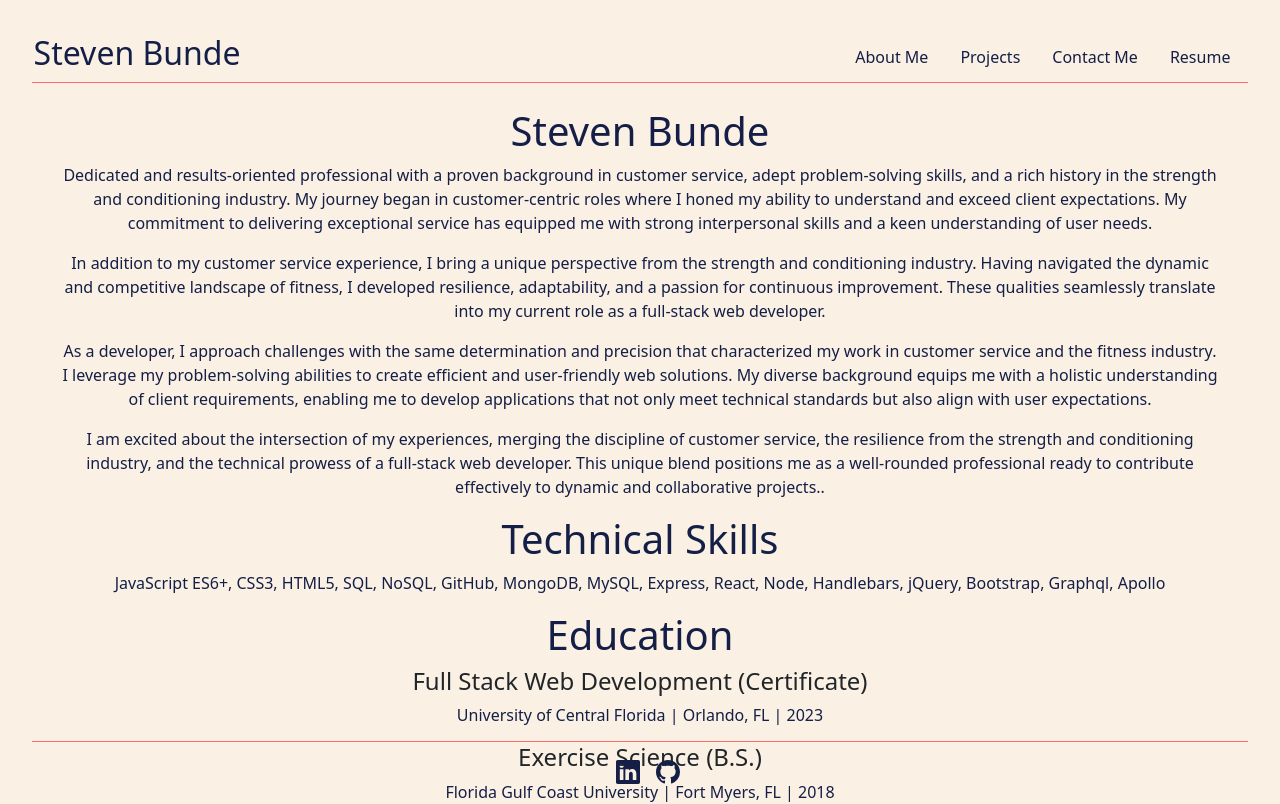
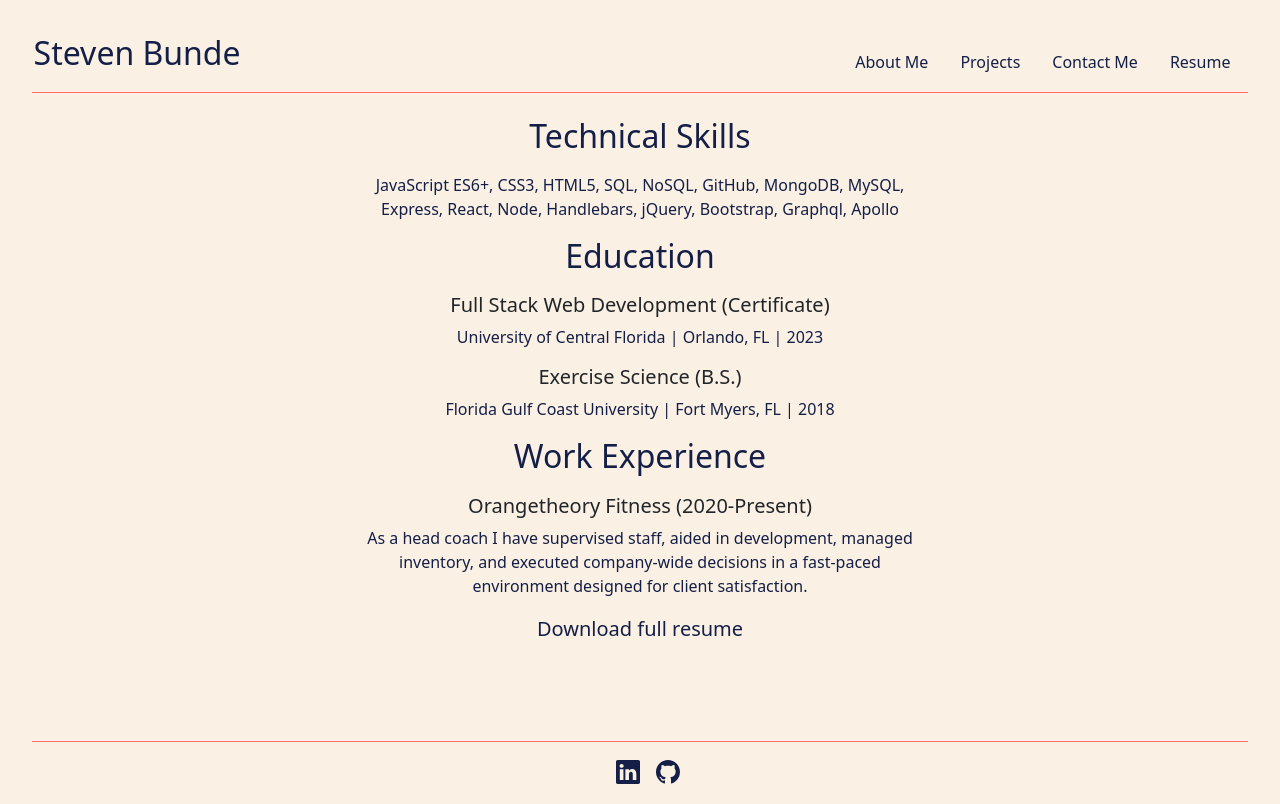
Before and after one commit to Bunde20/React-Portfolio, a React (Vite) app: page /Resume in a window 1280 px wide. Shown: the top 804 px of the page. Built offline with nearby package versions, Linux system fonts and the light colour scheme.

Commit message:
Changed about me and added resume file to allow download

```diff
--- a/src/App.css
+++ b/src/App.css
@@ -17,6 +17,10 @@
 
 p, h1, h2, a, li, svg {
     color: #141E46 !important;
+}
+
+h2 {
+    margin-bottom: 18px !important;
 }
 
 
--- a/src/components/Footer.jsx
+++ b/src/components/Footer.jsx
@@ -3,7 +3,7 @@
       <footer class="d-flex flex-wrap justify-content-center align-items-center py-3 border-top fixed-bottom" id="footer-border">
         <ul class="nav col-md-4 justify-content-center list-unstyled d-flex">
           <li class="ms-3" id="icon">
-            <a class="text-body-secondary" href="https://www.linkedin.com/in/stevenbunde/">
+            <a class="text-body-secondary" href="https://www.linkedin.com/in/stevenbunde">
               <svg
                 xmlns="http://www.w3.org/2000/svg"
                 width="24"
--- a/src/pages/AboutMe.jsx
+++ b/src/pages/AboutMe.jsx
@@ -3,23 +3,36 @@
       <div>
         <h1>About Me</h1>
         <p>
-          My name is Steven Bunde and I am very excited to become a software
-          developer! I have spent my professional career in the strength and
-          conditioning industry training athletes and adults. It has always been
-          a passion of mine to help clients achieve their goals no matter what
-          they are. I am hoping to take the experience I have had serving my
-          clients to the technology industry. I am looking for a new challenge
-          and to become a more rounded professional. My reasoning for switching
-          to this industry is that I have a passion for learning how things
-          work. I began my education in understanding human anatomy and
-          physiology and have now shifted my focus to computer science. I am
-          excited to take on this new challenge and I can not wait to see what
-          my future career holds. Learning how computer systems operate and how
-          applications are made has always been a skill I have wanted to
-          understand. I am hoping to one day merge my knowledge of strength and
-          conditioning and software development to create an application that
-          helps people live a happy and healthy life.{' '}
-        </p>
+        Dedicated and results-oriented professional with a proven background in
+        customer service, adept problem-solving skills, and a rich history in
+        the strength and conditioning industry. My journey began in
+        customer-centric roles where I honed my ability to understand and exceed
+        client expectations. My commitment to delivering exceptional service has
+        equipped me with strong interpersonal skills and a keen understanding of
+        user needs. </p>
+      <p>
+        In addition to my customer service experience, I bring a
+        unique perspective from the strength and conditioning industry. Having
+        navigated the dynamic and competitive landscape of fitness, I developed
+        resilience, adaptability, and a passion for continuous improvement.
+        These qualities seamlessly translate into my current role as a
+        full-stack web developer. </p>
+      <p>
+        As a developer, I approach challenges with the
+        same determination and precision that characterized my work in customer
+        service and the fitness industry. I leverage my problem-solving
+        abilities to create efficient and user-friendly web solutions. My
+        diverse background equips me with a holistic understanding of client
+        requirements, enabling me to develop applications that not only meet
+        technical standards but also align with user expectations. </p>
+      <p>
+        I am excited
+        about the intersection of my experiences, merging the discipline of
+        customer service, the resilience from the strength and conditioning
+        industry, and the technical prowess of a full-stack web developer. This
+        unique blend positions me as a well-rounded professional ready to
+        contribute effectively to dynamic and collaborative projects..
+      </p>
       </div>
     );
 }
--- a/src/pages/Resume.jsx
+++ b/src/pages/Resume.jsx
@@ -1,61 +1,28 @@
 export default function Resume() {
   return (
-    <div className="container-fluid col-12">
-      <h1>Steven Bunde</h1>
-      <p>
-        Dedicated and results-oriented professional with a proven background in
-        customer service, adept problem-solving skills, and a rich history in
-        the strength and conditioning industry. My journey began in
-        customer-centric roles where I honed my ability to understand and exceed
-        client expectations. My commitment to delivering exceptional service has
-        equipped me with strong interpersonal skills and a keen understanding of
-        user needs. </p>
-      <p>
-        In addition to my customer service experience, I bring a
-        unique perspective from the strength and conditioning industry. Having
-        navigated the dynamic and competitive landscape of fitness, I developed
-        resilience, adaptability, and a passion for continuous improvement.
-        These qualities seamlessly translate into my current role as a
-        full-stack web developer. </p>
-      <p>
-        As a developer, I approach challenges with the
-        same determination and precision that characterized my work in customer
-        service and the fitness industry. I leverage my problem-solving
-        abilities to create efficient and user-friendly web solutions. My
-        diverse background equips me with a holistic understanding of client
-        requirements, enabling me to develop applications that not only meet
-        technical standards but also align with user expectations. </p>
-      <p>
-        I am excited
-        about the intersection of my experiences, merging the discipline of
-        customer service, the resilience from the strength and conditioning
-        industry, and the technical prowess of a full-stack web developer. This
-        unique blend positions me as a well-rounded professional ready to
-        contribute effectively to dynamic and collaborative projects..
-      </p>
-
-      <h1>Technical Skills</h1>
+    <div className="container-fluid col-6">
+      <h2>Technical Skills</h2>
       <p>
         JavaScript ES6+, CSS3, HTML5, SQL, NoSQL, GitHub, MongoDB, MySQL,
         Express, React, Node, Handlebars, jQuery, Bootstrap, Graphql, Apollo
       </p>
 
-      <h1>Education</h1>
+      <h2 className="mb-10">Education</h2>
 
-      <h4>Full Stack Web Development {`(Certificate)`}</h4>
+      <h5>Full Stack Web Development {`(Certificate)`}</h5>
       <p>University of Central Florida | Orlando, FL | 2023</p>
 
-      <h4>Exercise Science {`(B.S.)`}</h4>
+      <h5>Exercise Science {`(B.S.)`}</h5>
       <p>Florida Gulf Coast University | Fort Myers, FL | 2018</p>
-      <h1>Work Experience</h1>
-      <h4>Orangetheory Fitness {`(2020-Present)`}</h4>
+      <h2>Work Experience</h2>
+      <h5>Orangetheory Fitness {`(2020-Present)`}</h5>
       <p>
         As a head coach I have supervised staff, aided in development, managed inventory, and executed company-wide decisions
-        in a fast-paced, high-energy environment designed for client satisfaction.{' '}
+        in a fast-paced environment designed for client satisfaction.{' '}
       </p>
       <a
         className="fs-5"
-        href="/assets/resume.pdf"
+        href="src\assets\Steven-Bunde-Resume.pdf"
         download="steven-bunde-resume"
       >
         Download full resume
```
Also changed, not shown: 1 other file (tests, documents, lock files or other folders).
